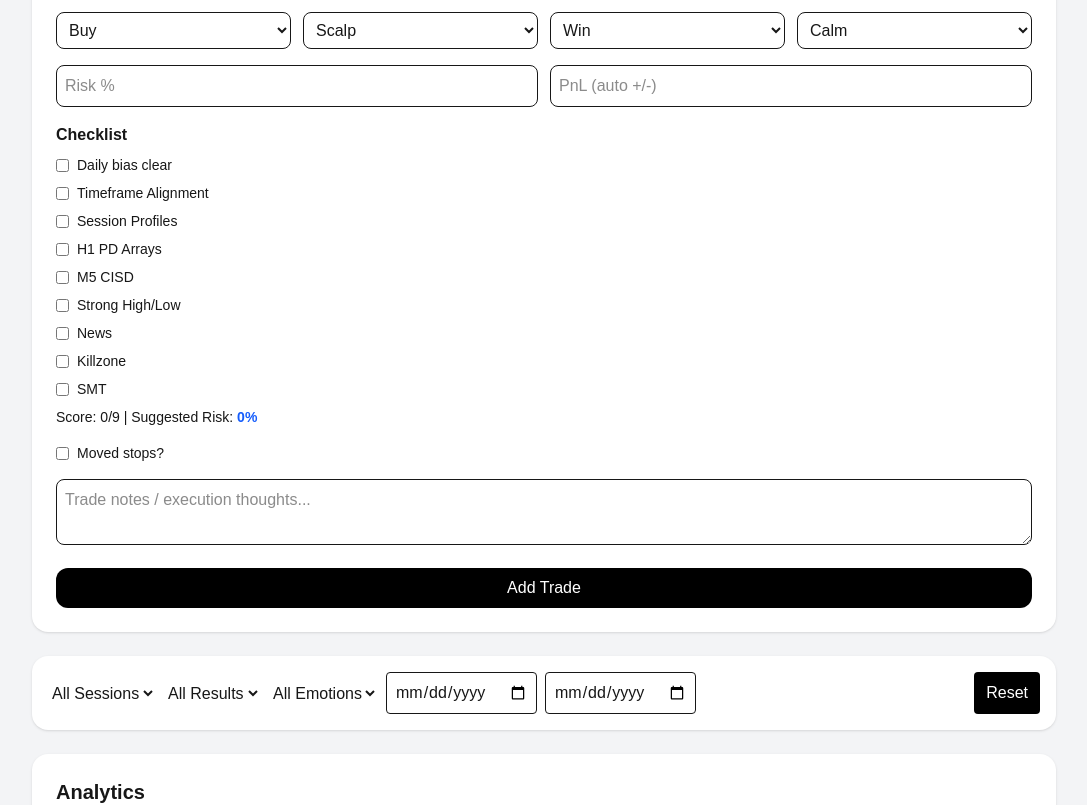
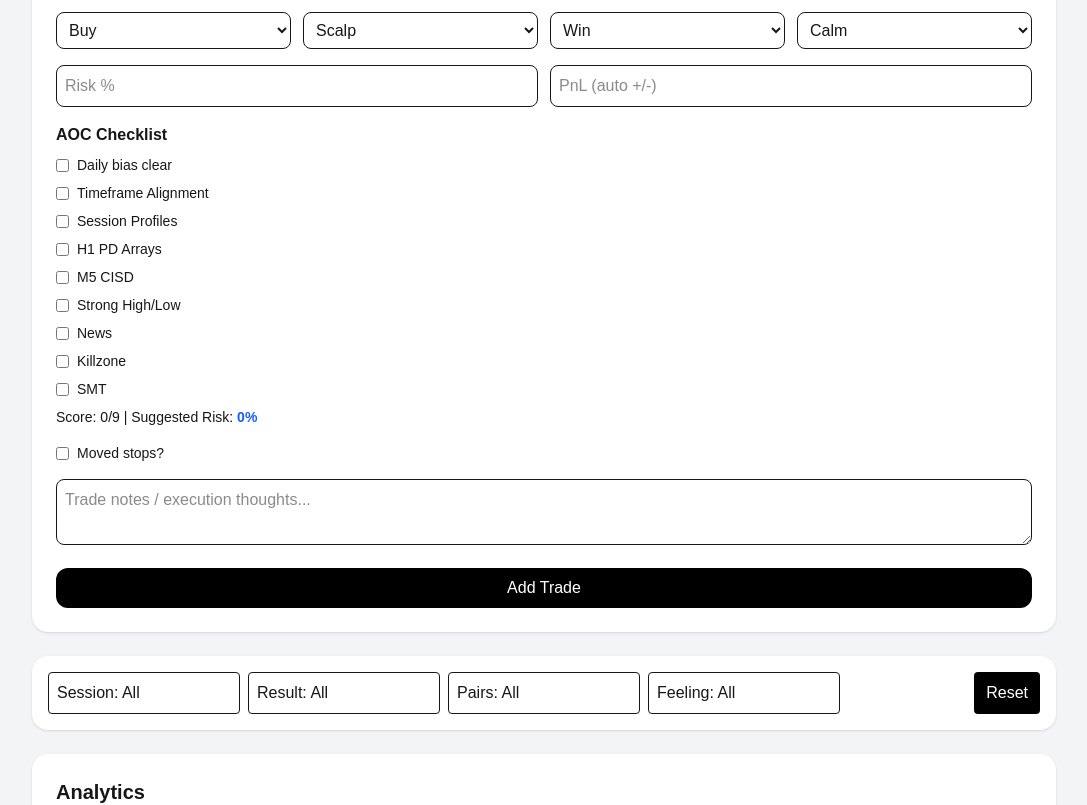
Before and after one commit to leeyanlau/tradingjournal, a Next.js app: page / in a window 1280 px wide. Shown: the part 300-1105 px from the top of the page, without its empty margins (96-1183 px from the left). Built offline with nearby package versions, Linux system fonts and the light colour scheme.

Commit message:
Update trading journal filters and UI improvements

```diff
--- a/app/page.tsx
+++ b/app/page.tsx
@@ -556,10 +556,10 @@
 
   // FILTERS
   const [filters, setFilters] = useState({
-    session: 'All',
-    result: 'All',
-    feeling: 'All',
-    minScore: 0,
+    session: [] as string[],
+    result: [] as string[],
+    pair: [] as string[],
+    feeling: [] as string[],
     startDate: '',
     endDate: '',
   });
@@ -724,10 +724,15 @@
   // FILTERED DATA
   const processedTrades = useMemo(() => {
     return [...trades].filter((t) => {
-      if (filters.session !== 'All' && t.session !== filters.session)
+      if (filters.session.length && !filters.session.includes(t.session))
         return false;
-      if (filters.result !== 'All' && t.result !== filters.result) return false;
-      if (filters.feeling !== 'All' && t.feeling !== filters.feeling)
+
+      if (filters.result.length && !filters.result.includes(t.result))
+        return false;
+
+      if (filters.pair.length && !filters.pair.includes(t.pair)) return false;
+
+      if (filters.feeling.length && !filters.feeling.includes(t.feeling))
         return false;
 
       // ✅ DATE FILTER
@@ -737,6 +742,66 @@
       return true;
     });
   }, [trades, filters]);
+
+  const toggleFilter = (
+    key: 'session' | 'result' | 'pair' | 'feeling',
+    value: string
+  ) => {
+    setFilters((prev) => {
+      const exists = prev[key].includes(value);
+
+      return {
+        ...prev,
+        [key]: exists
+          ? prev[key].filter((v) => v !== value)
+          : [...prev[key], value],
+      };
+    });
+  };
+
+  const MultiSelectDropdown = ({
+    label,
+    options,
+    selected,
+    onToggle,
+  }: {
+    label: string;
+    options: string[];
+    selected: string[];
+    onToggle: (value: string) => void;
+  }) => {
+    const [open, setOpen] = useState(false);
+
+    return (
+      <div className="relative w-48">
+        <button
+          type="button"
+          onClick={() => setOpen(!open)}
+          className="border p-2 rounded w-full text-left"
+        >
+          {label}: {selected.length ? selected.join(', ') : 'All'}
+        </button>
+
+        {open && (
+          <div className="absolute z-10 bg-white border mt-1 w-full rounded shadow max-h-48 overflow-auto">
+            {options.map((opt) => (
+              <label
+                key={opt}
+                className="flex items-center gap-2 p-2 hover:bg-gray-100 cursor-pointer"
+              >
+                <input
+                  type="checkbox"
+                  checked={selected.includes(opt)}
+                  onChange={() => onToggle(opt)}
+                />
+                {opt}
+              </label>
+            ))}
+          </div>
+        )}
+      </div>
+    );
+  };
 
   const sortedTrades = useMemo(() => {
     return [...processedTrades].sort((a, b) => {
@@ -1162,7 +1227,7 @@
               <input
                 name="pair"
                 value={pairQuery}
-                placeholder="Pair (e.g. XAUUSD, EURUSD)"
+                placeholder="Pair (e.g. NQ, EURUSD)"
                 onChange={(e) => {
                   setPairQuery(e.target.value);
                   setTrade({ ...trade, pair: e.target.value });
@@ -1264,7 +1329,7 @@
 
             {/* CHECKLIST */}
             <div>
-              <h3 className="font-semibold mb-2">Checklist</h3>
+              <h3 className="font-semibold mb-2">AOC Checklist</h3>
 
               <div className="flex flex-col gap-2">
                 {Object.entries({
@@ -1358,62 +1423,41 @@
 
         {/* FILTERS */}
         <div className="bg-white p-4 rounded-2xl shadow flex gap-2 flex-wrap">
-          <select
-            onChange={(e) =>
-              setFilters({ ...filters, session: e.target.value })
-            }
-          >
-            <option value="All">All Sessions</option>
-            <option>Asia</option>
-            <option>London</option>
-            <option>NYAM</option>
-            <option>Out of KZ</option>
-          </select>
-
-          <select
-            onChange={(e) => setFilters({ ...filters, result: e.target.value })}
-          >
-            <option value="All">All Results</option>
-            <option>Win</option>
-            <option>Loss</option>
-            <option>Breakeven</option>
-          </select>
-
-          <select
-            onChange={(e) =>
-              setFilters({ ...filters, feeling: e.target.value })
-            }
-          >
-            <option value="All">All Emotions</option>
-            <option>Calm</option>
-            <option>Anxious</option>
-          </select>
-
-          <input
-            type="date"
-            value={filters.startDate}
-            onChange={(e) =>
-              setFilters({ ...filters, startDate: e.target.value })
-            }
-            className="border p-2 rounded"
+          <MultiSelectDropdown
+            label="Session"
+            options={['Asia', 'London', 'NYAM', 'Out of KZ']}
+            selected={filters.session}
+            onToggle={(v) => toggleFilter('session', v)}
           />
 
-          <input
-            type="date"
-            value={filters.endDate}
-            onChange={(e) =>
-              setFilters({ ...filters, endDate: e.target.value })
-            }
-            className="border p-2 rounded"
+          <MultiSelectDropdown
+            label="Result"
+            options={['Win', 'Loss', 'Breakeven']}
+            selected={filters.result}
+            onToggle={(v) => toggleFilter('result', v)}
+          />
+
+          <MultiSelectDropdown
+            label="Pairs"
+            options={pairSuggestions}
+            selected={filters.pair}
+            onToggle={(v) => toggleFilter('pair', v)}
+          />
+
+          <MultiSelectDropdown
+            label="Feeling"
+            options={['Calm', 'Anxious']}
+            selected={filters.feeling}
+            onToggle={(v) => toggleFilter('feeling', v)}
           />
 
           <button
             onClick={() =>
               setFilters({
-                session: 'All',
-                result: 'All',
-                feeling: 'All',
-                minScore: 0,
+                session: [],
+                result: [],
+                pair: [],
+                feeling: [],
                 startDate: '',
                 endDate: '',
               })
@@ -1706,6 +1750,23 @@
               ))}
             </div>
           </div>
+          {/* WEEKDAY PERFORMANCE */}
+          <div>
+            <h3 className="font-semibold mb-2">By Day of Week</h3>
+
+            <div className="grid md:grid-cols-4 gap-3 text-sm">
+              {weekdayGroups.map((g) => (
+                <div key={g.label} className="border p-3 rounded-lg">
+                  <p className="font-medium">{g.label}</p>
+                  <p>Trades: {g.stats.trades}</p>
+                  <p>Win Rate: {g.stats.winRate.toFixed(1)}%</p>
+                  <p>PnL: {g.stats.totalPnL}</p>
+                  <p>PF: {g.stats.profitFactor.toFixed(2)}</p>
+                  <p>Exp: {g.stats.expectancy.toFixed(2)}</p>
+                </div>
+              ))}
+            </div>
+          </div>
         </div>
 
         {/* ===================== */}
@@ -1808,24 +1869,6 @@
                 <Bar dataKey="pnl" />
               </BarChart>
             </ResponsiveContainer>
-          </div>
-        </div>
-
-        {/* WEEKDAY PERFORMANCE */}
-        <div>
-          <h3 className="font-semibold mb-2">By Day of Week</h3>
-
-          <div className="grid md:grid-cols-4 gap-3 text-sm">
-            {weekdayGroups.map((g) => (
-              <div key={g.label} className="border p-3 rounded-lg">
-                <p className="font-medium">{g.label}</p>
-                <p>Trades: {g.stats.trades}</p>
-                <p>Win Rate: {g.stats.winRate.toFixed(1)}%</p>
-                <p>PnL: {g.stats.totalPnL}</p>
-                <p>PF: {g.stats.profitFactor.toFixed(2)}</p>
-                <p>Exp: {g.stats.expectancy.toFixed(2)}</p>
-              </div>
-            ))}
           </div>
         </div>
 
```
